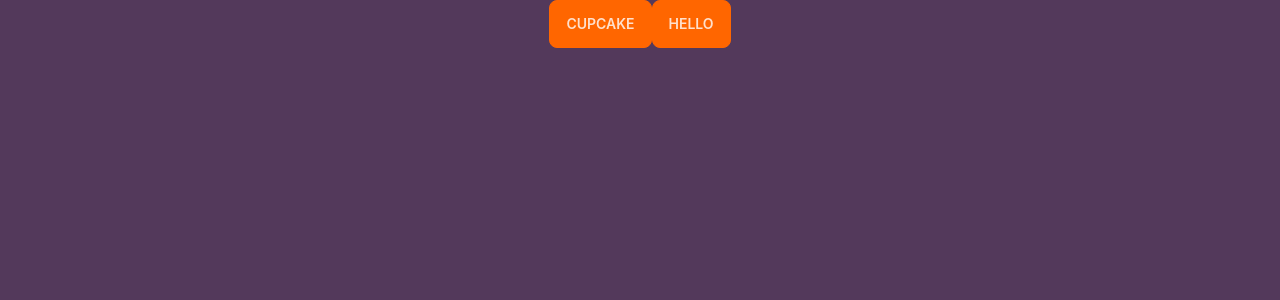
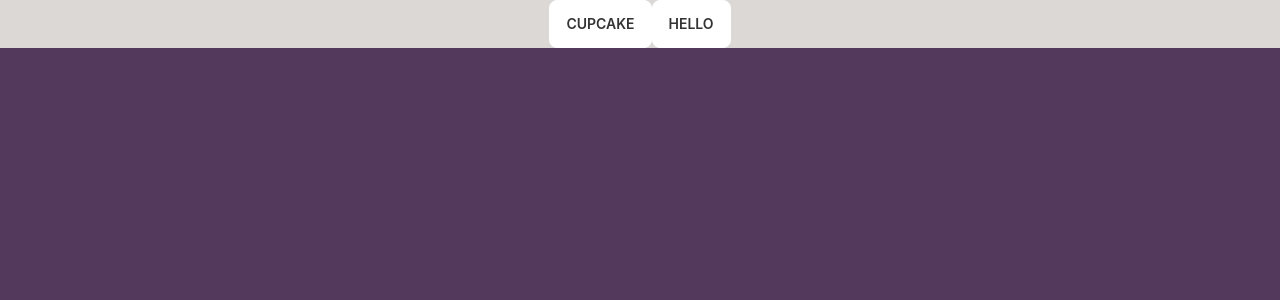
Before and after one commit to benjyros/benjamin-peterhans, a React (Create React App) app: page /#/ in a window 1280 px wide. Shown: the top 300 px of the page. Built offline with nearby package versions, Linux system fonts and the light colour scheme.

Commit message:
customized light theme

```diff
--- a/tailwind.config.js
+++ b/tailwind.config.js
@@ -27,23 +27,23 @@ module.exports = {
           "error": "#F3729D",
         },
         light: {
-          "primary": "#ff6600",
+          "primary": "#ffffff",
 
-          "secondary": "#f418b6",
+          "secondary": "#f5f3f2",
 
-          "accent": "#7bf2b8",
+          "accent": "#73737375",
 
-          "neutral": "#312541",
+          "neutral": "#846855",
 
-          "base-100": "#53395B",
+          "base-100": "#dbd8d6",
 
-          "info": "#A9CBEA",
+          "info": "#3ABFF8",
 
-          "success": "#1FA88D",
+          "success": "#36D399",
 
-          "warning": "#FCB827",
+          "warning": "#FBBD23",
 
-          "error": "#F3729D",
+          "error": "#F87272",
         },
         cupcake: {
           "primary": "#694229",
```
